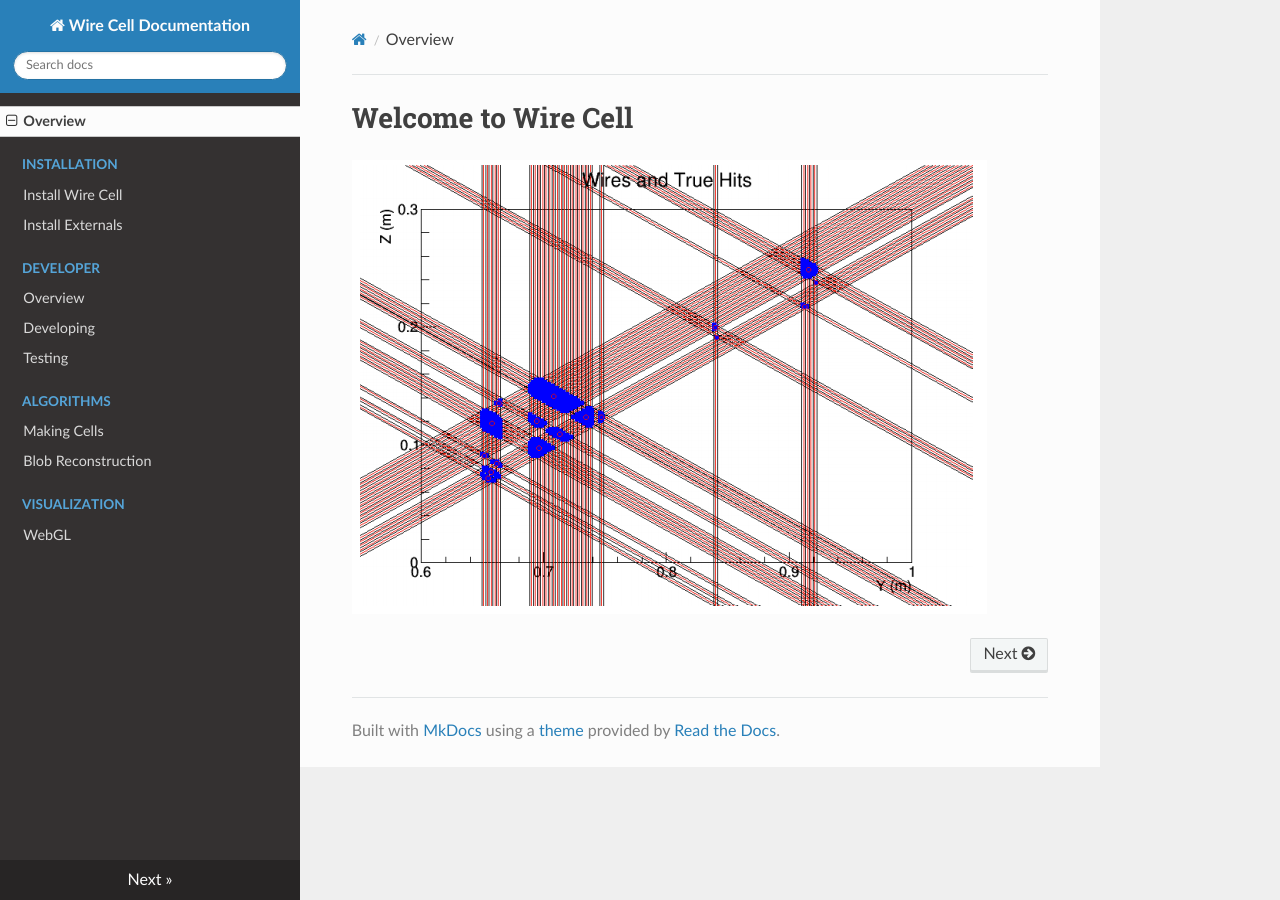
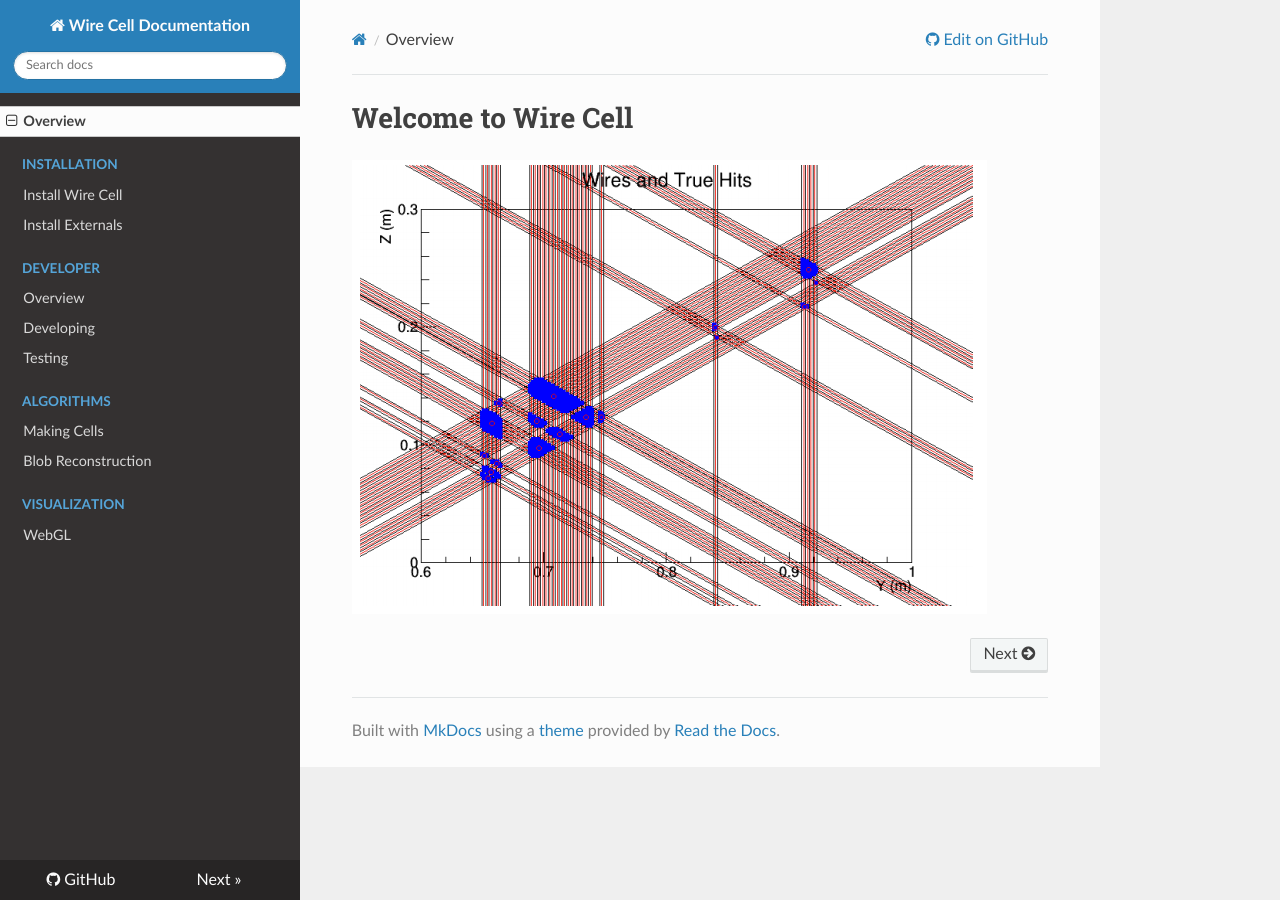
Before and after one commit to WireCell/wire-cell-docs, an MkDocs documentation site: the page built from docs/index.md, in a window 1280 px wide. Built offline with MkDocs 1.6.1, drawn with Linux system fonts in a browser that asks for light colours; nearby versions of some CDN libraries; old or Windows-style settings are respelled for this version of MkDocs.

```diff
--- a/mkdocs.yml
+++ b/mkdocs.yml
@@ -1,6 +1,8 @@
+repo_url: https://github.com/BNLIF/wire-cell-docs/
+repo_name: GitHub
 site_name: Wire Cell Documentation
 site_description: Documentation for the LArTPC Wire Cell reconstruction packages
-# theme: mkdocs
+site_url: https://BNLIF.github.io/wire-cell-docs/
 theme: readthedocs
 pages:
   - Overview: index.md
```
Also changed, not shown: README.md (+3 -0 lines).
